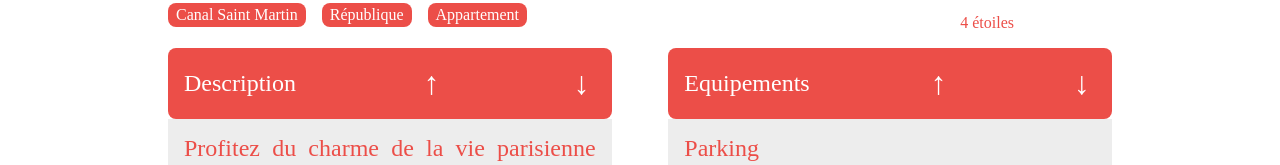
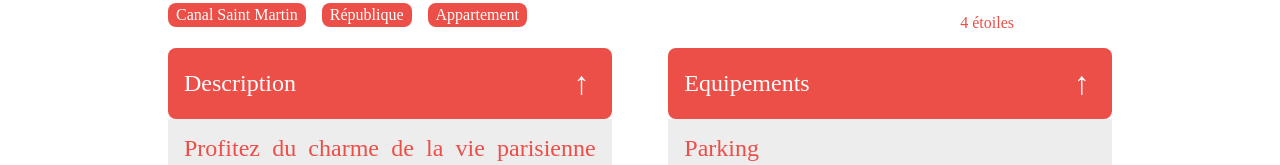
Before and after one commit to EuverteT/Kasa-on-Angular, an Angular app: page /location/1 in a window 1280 px wide. Shown: the part 598-763 px from the top of the page. Built offline with nearby package versions, Linux system fonts and the light colour scheme.

Commit message:
Page Location: gestion ouverture/fermeture des parties Description et Equipements

```diff
--- a/src/app/location/location.component.html
+++ b/src/app/location/location.component.html
@@ -22,7 +22,7 @@
         <div class="hostAndRating-container">
           <div class="host-container">
             <div class="host">{{ location.host.name }}</div>
-            <img src={{location.host.picture}} >
+            <img src={{location.host.picture}}>
           </div>
           <div class="rating">{{ location.rating }} étoiles</div>
         </div>
@@ -31,26 +31,34 @@
 
         <div class="component">
           <div class="component-title">
-              <div>Description</div>
-              <button class="notExpand-button">&uarr;</button>
-              <button class="expand-button">&darr;</button>
+            <div>Description</div>
+            @if(openDescription == true) {
+            <button (click)="closeDescriptionDetails()" class="notExpand-button">&uarr;</button>}
+            @if(openDescription == false) {
+            <button (click)="openDescriptionDetails()" class="expand-button">&darr;</button>}
           </div>
+          @if(openDescription == true) {
           <div class="description">
-            <div >{{ location.description }}</div>
+            <div>{{ location.description }}</div>
           </div>
+          }
         </div>
 
         <div class="component">
           <div class="component-title">
-              <div>Equipements</div>
-              <button class="notExpand-button">&uarr;</button>
-              <button class="expand-button">&darr;</button>
+            <div>Equipements</div>
+            @if(openEquipments == true) {
+            <button (click)="closeEquipmentsDetails()" class="notExpand-button">&uarr;</button>}
+            @if(openEquipments == false) {
+            <button (click)="openEquipmentsDetails()" class="expand-button">&darr;</button>}
           </div>
+          @if(openEquipments == true) {
           <div class="equipments">
             @for (equipment of location.equipments ; track $index) {
-              <div > {{equipment}} </div>
+            <div> {{equipment}} </div>
             }
           </div>
+          }
         </div>
 
       </div>
--- a/src/app/location/location.component.ts
+++ b/src/app/location/location.component.ts
@@ -19,6 +19,8 @@ export class LocationComponent implements OnInit {
 
   id = 0
   pictureIndex = 0
+  openDescription = true;
+  openEquipments = true;
 
   ngOnInit() {
     this.id = +this.route.snapshot.paramMap.get('id')!;
@@ -26,6 +28,9 @@ export class LocationComponent implements OnInit {
     this.locationService.getLocations().subscribe();
 
     this.pictureIndex = 0;
+
+    this.openDescription = true;
+    this.openEquipments = true;
 
   };
 
@@ -49,4 +54,20 @@ export class LocationComponent implements OnInit {
     }
   }
 
+  closeEquipmentsDetails() {
+    this.openEquipments = false;
+  }
+
+  openEquipmentsDetails() {
+    this.openEquipments = true;
+  }
+
+  closeDescriptionDetails() {
+    this.openDescription = false;
+  }
+
+  openDescriptionDetails() {
+    this.openDescription = true;
+  }
+
 }
```
